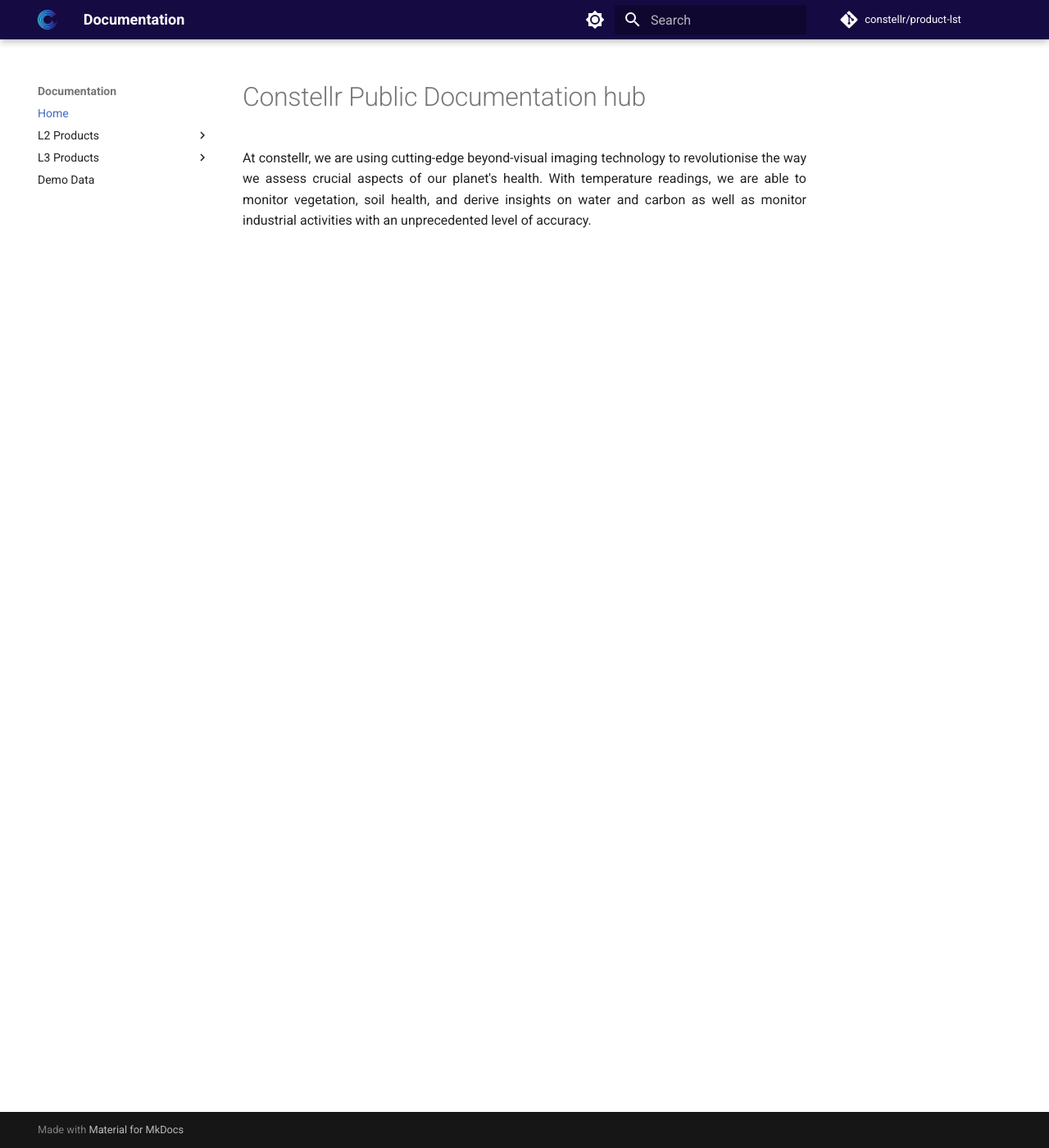
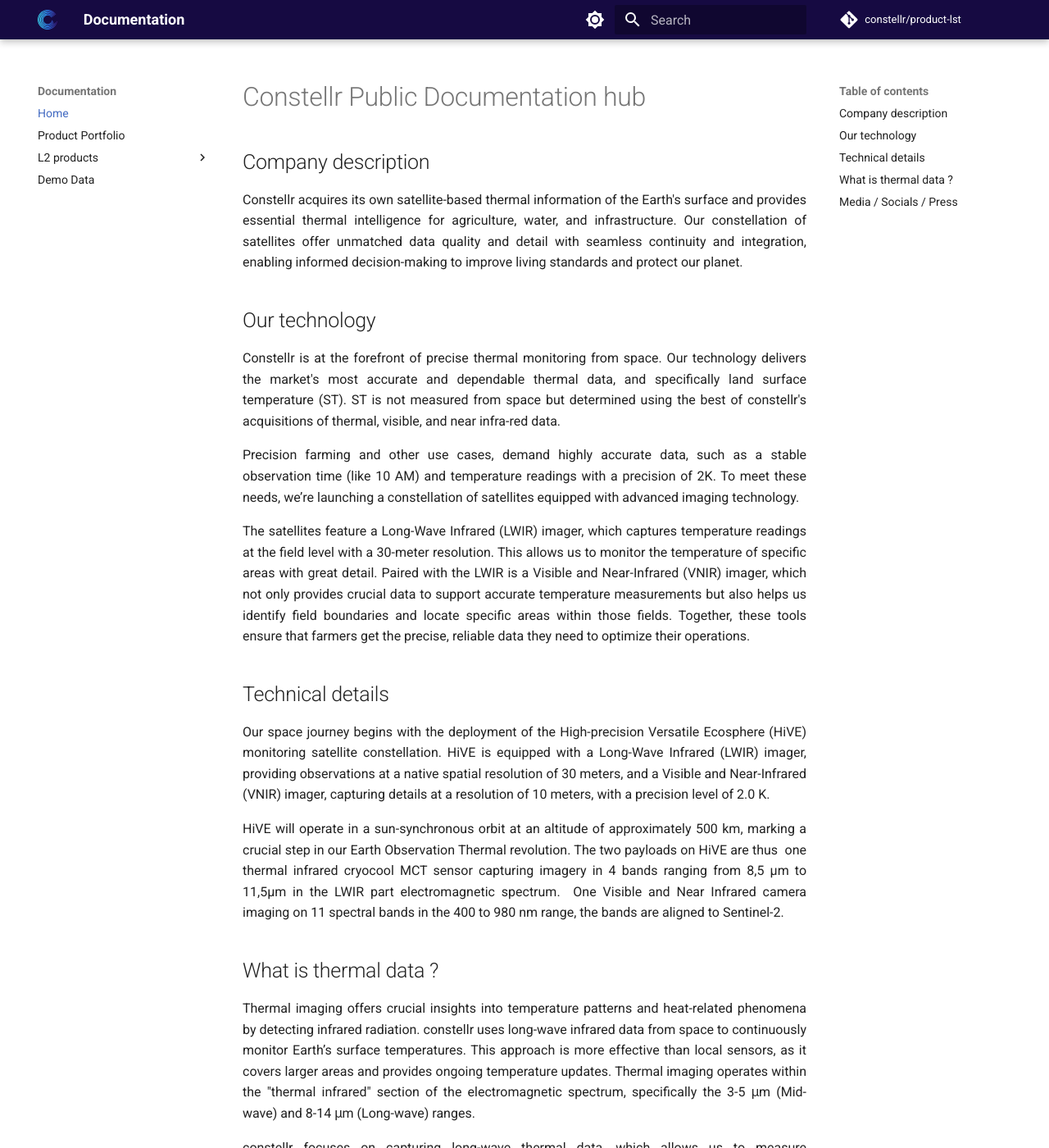
Before and after one commit to constellr/product-lst, an MkDocs documentation site: the page built from docs/index.md, in a window 1280 px wide and 1400 px high. Shown: the whole window at 82% size. Built offline with MkDocs 1.6.1 and Material for MkDocs 9.7.7, drawn with Linux system fonts in a browser that asks for light colours; comment, search, counter and statistics services are not loaded; the version menu is left out; some of the changed text lies outside the part shown.

Commit message:
Update technology and technical details

```diff
--- a/docs/index.md
+++ b/docs/index.md
@@ -1,3 +1,71 @@
 # Constellr Public Documentation hub
+## Company description
 
-At constellr, we are using cutting-edge beyond-visual imaging technology to revolutionise the way we assess crucial aspects of our planet's health. With temperature readings, we are able to monitor vegetation, soil health, and derive  insights on water and carbon as well as monitor industrial activities with an unprecedented level of accuracy.
+Constellr acquires its own satellite-based thermal information of the Earth's surface and provides essential thermal intelligence for agriculture, water, and infrastructure. Our constellation of satellites offer unmatched data quality and detail with seamless continuity and integration, enabling  informed decision-making to improve living standards and protect our planet.
+
+
+## Our technology
+
+Constellr is at the forefront of precise thermal monitoring from space. Our technology delivers the market's most accurate and dependable thermal data, and specifically land surface temperature (ST). ST is not measured from space but determined using the best of constellr's acquisitions of thermal, visible, and near infra-red data.
+
+Precision farming and other use cases, demand highly accurate data, such as a stable observation time (like 10 AM) and temperature readings with a precision of 2K. To meet these needs, we’re launching a  constellation of satellites equipped with advanced imaging technology.
+
+The satellites feature a Long-Wave Infrared (LWIR) imager, which captures temperature readings at the field level with a 30-meter resolution. This allows us to monitor the temperature of specific areas with great detail.
+Paired with the LWIR is a Visible and Near-Infrared (VNIR) imager, which not only provides crucial data to support accurate temperature measurements but also helps us identify field boundaries and locate specific areas within those fields. Together, these tools ensure that farmers get the precise, reliable data they need to optimize their operations.
+
+## Technical details
+
+Our space journey begins with the deployment of the High-precision Versatile Ecosphere (HiVE) monitoring satellite constellation. HiVE is equipped with a Long-Wave Infrared (LWIR) imager, providing observations at a native spatial resolution of 30 meters, and a Visible and Near-Infrared (VNIR) imager, capturing details at a resolution of 10 meters, with a precision level of 2.0 K.
+
+HiVE will operate in a sun-synchronous orbit at an altitude of approximately 500 km, marking a crucial step in our Earth Observation Thermal revolution. The two payloads on HiVE are thus
+one thermal infrared cryocool MCT sensor capturing imagery in 4 bands ranging from 8,5 µm to 11,5µm in the LWIR part electromagnetic spectrum.
+One Visible and Near Infrared camera imaging on 11 spectral bands in the 400 to 980 nm range, the bands are aligned to Sentinel-2.
+
+## What is thermal data ?
+
+Thermal imaging offers crucial insights into temperature patterns and heat-related phenomena by detecting infrared radiation. constellr uses long-wave infrared data from space to continuously monitor Earth’s surface temperatures. This approach is more effective than local sensors, as it covers larger areas and provides ongoing temperature updates.
+Thermal imaging operates within the "thermal infrared" section of the electromagnetic spectrum, specifically the 3-5 μm (Mid-wave) and 8-14 μm (Long-wave) ranges.
+
+constellr focuses on capturing long-wave thermal data, which allows us to measure temperatures across extensive regions. Any object with a temperature above absolute zero emits thermal radiation, making it possible to monitor temperature changes comprehensively.
+
+Unlike local sensors confined to specific locations, spaceborne thermal imagery provides continuous and integrated temperature information over large areas. This capability enables us to track temperature trends and assess phenomena, such as plant health, more effectively and earlier than traditional methods.
+
+
+<div class="grid cards" markdown>
+
+-   :material-database-settings:{ .lg .left }  __Sample Dataset__
+
+     [Get access to free samples](demo.md).
+
+-   :octicons-light-bulb-24:{ .lg .left }  __Use Cases__
+
+     Explore the numerous applications of thermal imaging (available soon).
+
+-   :material-folder-home:{ .lg .left }  __Product Portfolio__
+
+     [Explore our product portfolio](portfolio.md).
+
+-   :material-book-education:{ .lg .left }  __Learning Center__
+
+    Explore our educational content (available soon).
+
+-   :material-cog:{ .lg .left }  __Data Delivery and API__
+
+    (available soon).
+
+-   :material-chat-question:{ .lg .left }  __FAQ__
+
+     Description for help (available soon).
+
+</div>
+
+
+## Media / Socials / Press
+
+Follow us on: [Linkedin](https://www.linkedin.com/company/constellr/mycompany/)
+
+Explore: [constellr.com](https://www.constellr.com/)
+
+Read about us: [Forbes](https://www.forbes.com/sites/jenniferkitepowell/2024/06/25/a-look-at-how-constellr-is-measuring-surface-temperatures-from-space/)
+
+Contact Us [Here](https://www.constellr.com/contact)
--- a/mkdocs.yml
+++ b/mkdocs.yml
@@ -9,11 +9,9 @@
 edit_uri: https://github.com/constellr/product-lst/tree/main/docs/
 nav:
   - Home: index.md
-  - L2 Products:
+  - Product Portfolio: portfolio.md
+  - L2 products:
     - LST30: lst.md
-  - L3 Products:
-    - ET: et.md
-    - DTC: DTC.md
   - Demo Data: demo.md
 
 
```
Also changed, not shown: docs/portfolio.md (added, +35 -0 lines), docs/images/index/sample_dataset.png (added), docs/stylesheets/extra.css (line endings or trailing spaces).
